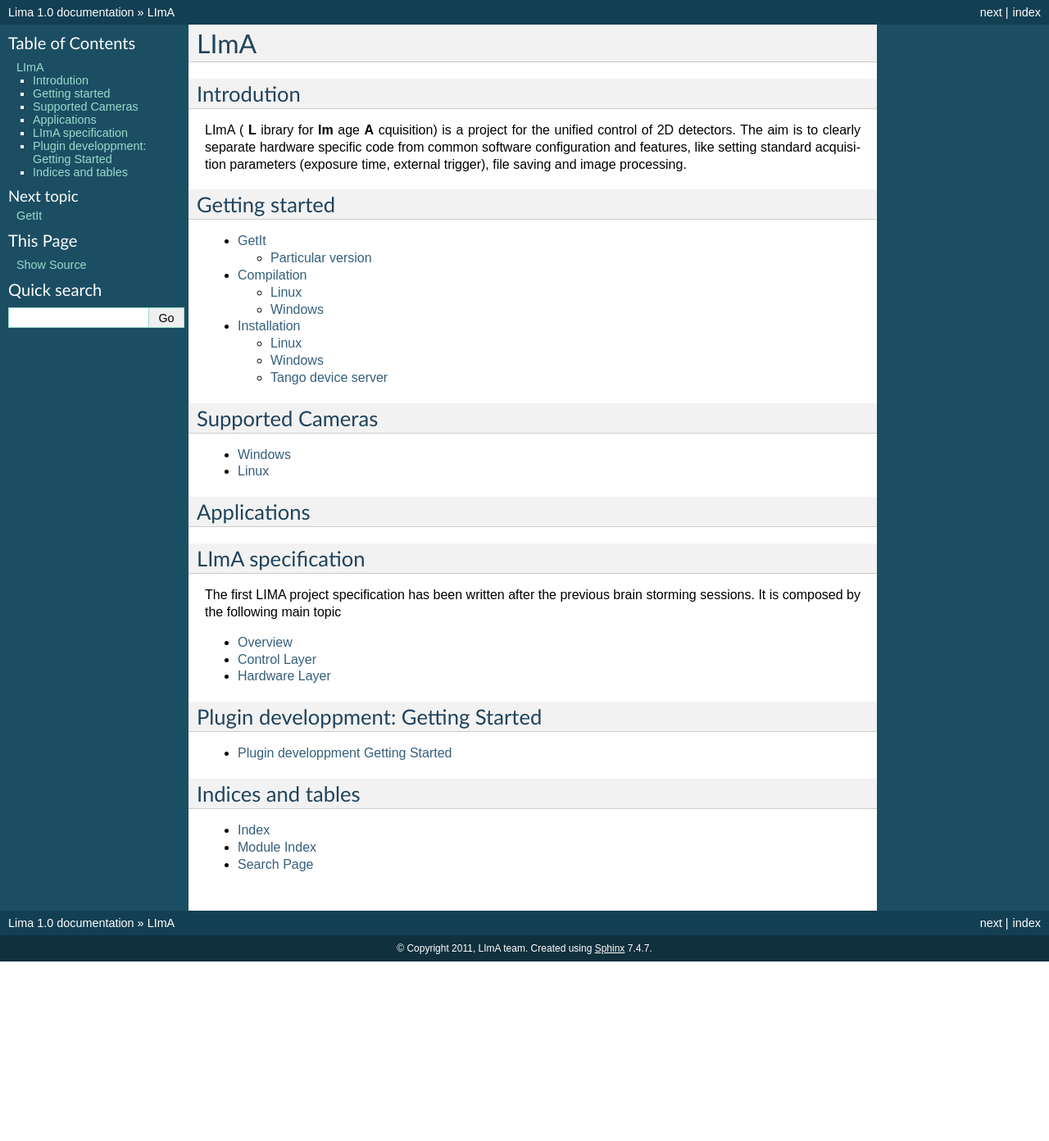
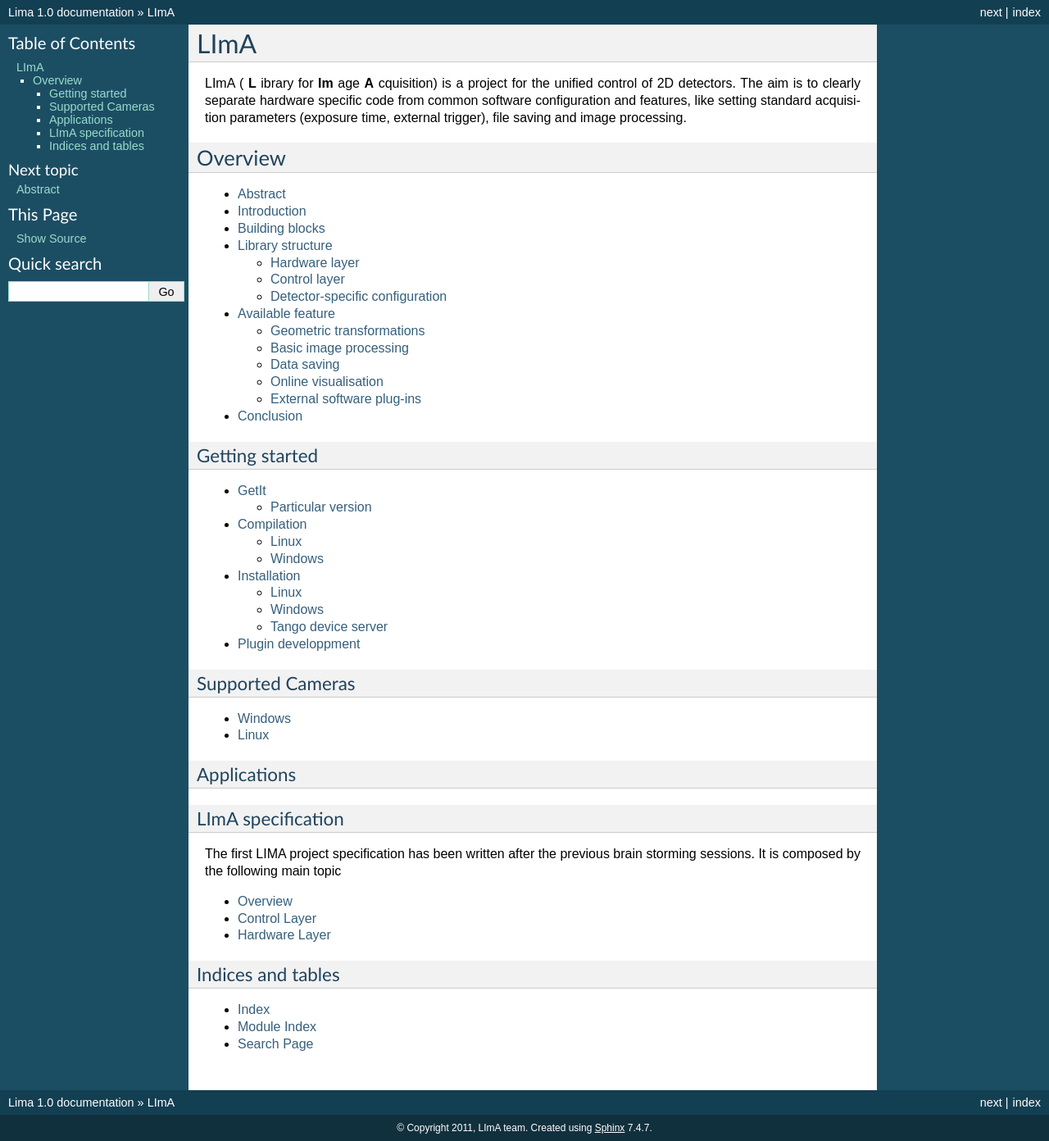
Before and after one commit to jcristau/Lima-documentation, a Sphinx documentation site: the page built from source/index.rst, in a window 1280 px wide. Shown: the whole page at 82% size. Built offline with Sphinx 7.4.7, drawn with Linux system fonts in a browser that asks for light colours; formulas are drawn with MathJax 3; pages that are not in the unit, such as notebooks, are missing from menus; before the commit the page ends 1173 px from its top, so only the background shows below that; some of the changed lines change nothing that is shown.

Commit message:
insert Icalepcs LImA paper

```diff
--- a/source/index.rst
+++ b/source/index.rst
@@ -6,11 +6,15 @@
 ====
 LImA
 ====
+LImA ( **L** ibrary for **Im** age **A** cquisition) is a project for the unified control of 2D detectors. The aim is to clearly separate hardware specific code from common software configuration and features, like setting standard acquisition parameters (exposure time, external trigger), file saving and image processing.
 
-Introdution
-===========
+Overview
+--------
 
-LImA ( **L** ibrary for **Im** age **A** cquisition) is a project for the unified control of 2D detectors. The aim is to clearly separate hardware specific code from common software configuration and features, like setting standard acquisition parameters (exposure time, external trigger), file saving and image processing.
+.. toctree::
+  :maxdepth: 3
+
+  introduction
 
 Getting started
 ===============
@@ -21,6 +25,7 @@
   getit
   compilation
   installation
+  plugin_getting_started
 
 Supported Cameras
 =================
@@ -50,15 +55,6 @@
   control_specification
   hardware_specification
 
-Plugin developpment: Getting Started
-==================
-
-.. toctree::
-  :maxdepth: 1
-
-  plugin_getting_started
-
-
 Indices and tables
 ==================
 
--- /dev/null
+++ b/source/introduction.rst
@@ -0,0 +1,327 @@
+Abstract
+========
+A significant number of 2D detectors are used in large
+scale facilities' control systems for quantitative data
+analysis. Common control parameters and features can be
+identified in these devices, but most of manufacturers
+provide specific software control interfaces. A generic
+image acquisition library, called LImA, has been
+developed at the ESRF for a better compatibility and
+easier integration of 2D detectors to existing control
+systems. Its design is driven by three main goals: i)
+control system independence; ii) a rich common set of
+functionalities, providing alternative software solutions
+when not implemented by hardware; and iii) intensive use
+of multi-threaded algorithms synchronised by events for
+ensuring performance of high throughput detectors. LImA
+currently supports a dozen of image detectors from
+different manufacturers, half of them being integrated by
+collaborating institutes and manufacturers. Although still
+under development, LImA features so far basic image
+transformation, processing and reduction, fast data saving
+on different file formats, among other features. Its
+modular design allows not only the extension of generic
+hardware and software functional blocks, but also the
+integration of user-defined post-processing algorithms.
+
+Introduction
+============
+The standard beamline (BL) control software at the
+ESRF is basically built on top of SPEC, a versatile
+hardware control application, and a variety of distributed
+device servers accessed through the TACO and TANGO
+middlewares. A considerable number of 2D detectors
+have been interfaced in the past using common generic
+CCD TACO and TANGO device server interfaces,
+notably simplifying the client SPEC code. However, the
+real code implementing the configuration and control of
+the image acquisition process was copied and/or rewritten
+on each new detector. Moreover, new features had to be
+manually added on existing detectors, which resulted
+unpractical in many cases.
+In order to go a step further in the standardisation of the
+control of these devices, we have developed a generic
+Library for IMage Acquisition (LImA) [a]. It provides the
+common functionality expected from 2D detectors,
+exploiting the hardware capabilities to their maximum
+extent, and complementing by software the rest features
+not provided by the detector.
+
+Building blocks
+===============
+A key design goal was to not degrade the performance
+of high throughput detectors. This implied the use of
+parallelisable multi-threaded algorithms for an optimum
+usage of multi-CPU/cores in modern PCs, and their
+corresponding event-based synchronisation. The result
+was the development of ProcessLib, an auxiliary multi-
+threaded image processing framework. It manages the
+execution of arbitrary sequences of tasks, combined in
+chained and/or parallel configurations. Once added to the
+run queue, a task is executed as soon as a working thread
+is available, normally when a CPU/core is idle. The
+asynchronous notification of the task end is implemented
+through callbacks.
+Another basic element developed for LImA is a
+message logging framework for code tracing and
+debugging. It can be dynamically configured to
+enable/disable individual functional blocks, and, in an
+independent way, to change the log verbosity. The output
+trace is indented following the function call stack, which
+is different for each active thread. Special efforts were
+made to reduce code execution slowdown when no trace
+is active, while keeping this dynamic, thread-safe
+behaviour.
+The core of the library has been written in C++ and
+Python wrapping through SIP has been implemented for
+most of the classes.
+
+Library structure
+=================
+The general LImA layout
+
+.. image:: lima_layout.png
+
+The library structure divided into two main layers:
+control, containing the common control and processing
+code, and hardware, implementing the detector-specific
+part. The control layer provides the library interface to the
+high level application. User requests to configure and
+control the acquisition are gathered by the control layer,
+so the hardware layer functionality is limited to the
+generation the image frames in a best-effort basis. The
+control layer is responsible of: i) adapting the received
+image geometry if it does not match the user requests, and
+ii) execute the frame processing chain.
+
+Hardware layer
+--------------
+The detector-specific code, called “hardware plug-in”
+must implement a well-defined “hardware interface”. It
+provides basic acquisition start/stop/status control as well
+as entry points to functional blocks, corresponding to the
+hardware capabilities. Only three control blocks are
+mandatory:
+  - Detector information: name, model, dimensions.
+  - Synchronisation: internal/external trigger, exposure
+time and sequencing.
+  - Image buffer management, for which helper
+    classes are provided with a default behaviour.
+All the other capabilities are optional. They include:
+  - Pixel binning (scaling).
+  - Sub-image / region-of-interest (RoI).
+  - Image horizontal / vertical flip.
+  - Shutter control.
+  - Video cameras: standard mono/color image formats
+    and gain settings.
+This modular design simplifies the integration of new
+hardware functionality without recoding existing
+hardware plug-ins.
+One important requirement imposed on the hardware
+plug-in is its responsibility of generating events on every
+acquired frame. In case the detector API does not provide
+this feature and relies on blocking/polling interfaces,
+auxiliary thread management helper classes are provided
+to simplify the implementation of frame ready callbacks.
+As a general rule, the hardware layer is queried to
+check if it can completely or partially satisfy a particular
+user request. For instance, when the user asks for a pixel
+binning combination that is not implemented, the
+hardware layer replies with the highest binning it can
+provide. The same best-effort approach should be
+followed with RoIs, where some hardware alignment
+constrains might require returning a region bigger than
+the requested one. The user can always select if a feature
+is to be implemented entirely by hardware, by software or
+by a combination of both.
+It is worth to remark that to add support for a new
+detector its only required to implement:
+  #. The detector information control block
+  #. The synchronisation control block
+  #. Acquisition start/stop/status control and frame-ready callbacks
+This can be coded either in C++ or Python. Such a
+minimal implementation will already provide the user
+with a fully operational system exporting all the common
+software features.
+
+Control layer
+-------------
+
+A modular approach is also found in the control layer,
+the core of LImA and its most complex element. Different
+functions are activated through individual blocks, all of
+them coordinated by a global control class. The user
+configures the acquisition using these different modules,
+many of them implementing parameter caches to
+minimise hardware access. Once all the settings have
+been fixed, a “prepare acquisition” command
+synchronises the hardware configuration, including the
+(sometimes slow) memory buffer allocation. This
+minimises the delay in the “start acquisition” command,
+which can add undesirable latencies in the software
+synchronisation with other devices like motors or LImA
+detectors
+The dynamics of the control layer starts with the
+“hardware frame ready” callback. The first task to
+accomplish is the software frame reconstruction, needed
+if the detector pixel readout sequence does not correspond
+to its real geometry [2]. Even if this is a detector-specific
+functionality, it is performed in the control layer to exploit
+the ProcessLib capability of parallel processing different
+frames on different CPU/cores.
+Individual counters are updated as the frame progresses
+in the processing chain: last-image-acquired (hardware),
+last-base-image-ready (geometric reconstruction and
+transformations), last-image-ready (basic processing),
+last-image-saved (data storage), etc. The user can register
+to an acquisition status callback that notifies each time
+these image counters progress.
+
+Detector-specific configuration
+-------------------------------
+The control layer provides a user interface to standard
+acquisition parameters. However, virtually all detectors
+implement specific settings, which can range from chip
+timing and readout configurations to generic I/O signal
+management and ADC gain/threshold levels. To avoid a
+complex generic infrastructure for these controls, the
+hardware plug-in is responsible to directly export them to
+the user through a detector-specific control block. The
+control layer is not aware of such parameters, so
+mechanisms have been foreseen to notify important
+changes that affect the acquisition. For instance, a “max
+image size changed” callback must be implemented by
+the hardware if the user can select among detector profiles
+with different effective image sizes.
+
+Available feature
+=================
+
+Geometric transformations
+-------------------------
+
+Four basic image transformations are implemented:
+image rotation (90o, 180o, 270o), horizontal and/or vertical
+flip, pixel binning (scaling) and RoI (sub-image). From
+the user coordinates point of view, they are applied in that
+order. This means that binning factors include the rotation
+mode, and RoI coordinates are relative to binned pixels.
+The simultaneous activation of these transformations
+requires more complex calculations when some of them
+are either totally or partially done by hardware. In
+addition, the implementation of arbitrary pixel binning
+combinations, including values that are not integer
+divisors of the detector size, is under development.
+Some scientific techniques exploit 2D detectors to
+measure 1D spectra in image stripes. Pixel binning in one
+dimension is normally used to improve signal to noise
+ratio. Such configurations can lead to a very high frame
+rate (above 1 KHz), interesting in time-resolved
+experiments [3]. To keep performance under these
+conditions, LImA implements the stripe concatenation
+mode, where a long sequence of many frames can be
+read/saved at once as a single concatenated image without
+additional memory copies. In case the original 2D images
+are required for analysis (i.e., no binning applied), the
+same stripe calculation can be obtained by the
+independent RoI-to-spectrum software operation.
+
+Basic image processing
+----------------------
+Hardware detector constrains can limit the pixel
+integration either in exposure time (Frelon) or in dose
+(Maxipix [2]). A simple solution to this problem is
+provided through the frame software accumulation. It is
+activated by specifying a maximum frame exposure time;
+the control layer programs the real number of hardware
+frames depending of the requested total exposure. In
+addition to the accumulated image, a saturation pixel
+mask can also be obtained from the algorithm, important
+to detect non-linear software artefacts.
+Basic image processing algorithms like background
+subtraction, flat-field correction and pixel masking are
+already integrated. Standard calculations used for Beam-
+Position-Monitoring (BPM) including intensity sum,
+average, std. deviation, min/max and centroid position are
+also available in a per-RoI basis. That is, the so-called
+“RoI-counters” are calculated in parallel on multiple sub-
+images for each frame. The history of the all the RoI-
+counters is available during and/or after a sequence of
+images (scan).
+
+Data saving
+-----------
+Data storage is a key element in high performance
+image acquisitions. In addition to the detector images,
+meta-data describing the acquisition environment,
+including user-supplied meta-data, must be saved. The
+meta-data concept is called “frame-header” in LImA and
+is implemented in the core of ProcessLib as key→value
+maps. Three levels of meta-data are identified:
+  - Static: does not change during the life of the
+    process (detector-specific: model, serial number).
+  - Common: is shared by all the frames in an
+    acquisition sequence (user-defined sample name,
+    sequence start date/time).
+  - Frame: specific information when frame was taken
+    (high resolution time stamp, instantaneous internal
+    and/or external counters values).
+There are three file saving modes currently
+implemented in LImA. They differ in the way to trigger
+the saving of each frame: manual (user request), auto-
+frame (frame is ready) and auto-header (both the frame
+and its user-defined header are ready).
+The following file formats are currently supported:
+  - EDF: ESRF Data Format
+  - Nexus/HDF5: part of the Common Data Model
+    (CDM), developed by SOLEIL and ANSTO
+  - CBF: Crystallographic Binary Files. It is optimised
+    in LImA with parallel frame compression.
+  - Raw
+The library also allows the parallel saving of multiple
+file streams on different medias. This data replication
+technique has proven to be efficient in high throughput
+detectors when multiple endpoints (PC, file servers) must
+receive the same data. Data endpoints examples include:
+online data analysis workstation, central data storage
+server (backup, long-term archiving) and local NAS with
+BL user disks (to be brought to their home institute).
+
+Online visualisation
+--------------------
+Online data visualization is required in must of the
+cases as a direct feedback of the acquisition evolution.
+Current LImA display mechanisms export the image data
+to a channel, to be read by a separate client application
+that performs the real visualisation. One method publishes
+the data on the standard ESRF SPEC Shared memory
+(SPS). A second method exports the generic LImA video
+interface through the TANGO LImA server. In each case,
+a dedicated client Qub/Qt4-based application shows the
+live image.
+
+External software plug-ins
+--------------------------
+Finally, user-defined software plug-ins can be used to
+execute arbitrary image-based operations. An entry point
+in the control layer completely exports the ProcessLib
+functionality, allowing an external code to be called on
+every frame. Again, the external software operation can
+be implemented C++ or Python.
+
+Conclusion
+==========
+A generic Library for IMage Acquisition (LImA) has
+been developed for controlling high throughput 2D
+detectors. It allows the optimum exploitation of hardware
+optimizations, like pixel binning and RoIs, but it also
+provides software alternatives for detectors that do not
+implement them. A common set of software image
+operations (geometric transformations, processing,
+calculations, saving and visualization) is available for all
+the detectors. Their multi-threaded nature notably
+increase acquisition performance on multi CPU/cores PC.
+The modular library design simplifies the integration of
+new hardware and software functionality (plug-ins). An
+increasing number of supported detectors are already used
+in Synchrotron facilities with good performance results.
--- a/source/plugin_getting_started.rst
+++ b/source/plugin_getting_started.rst
@@ -1,2 +1,2 @@
-Plugin developpment Getting Started
---------------
+Plugin developpment
+-------------------
```
Also changed, not shown: source/lima_layout.png (added).
